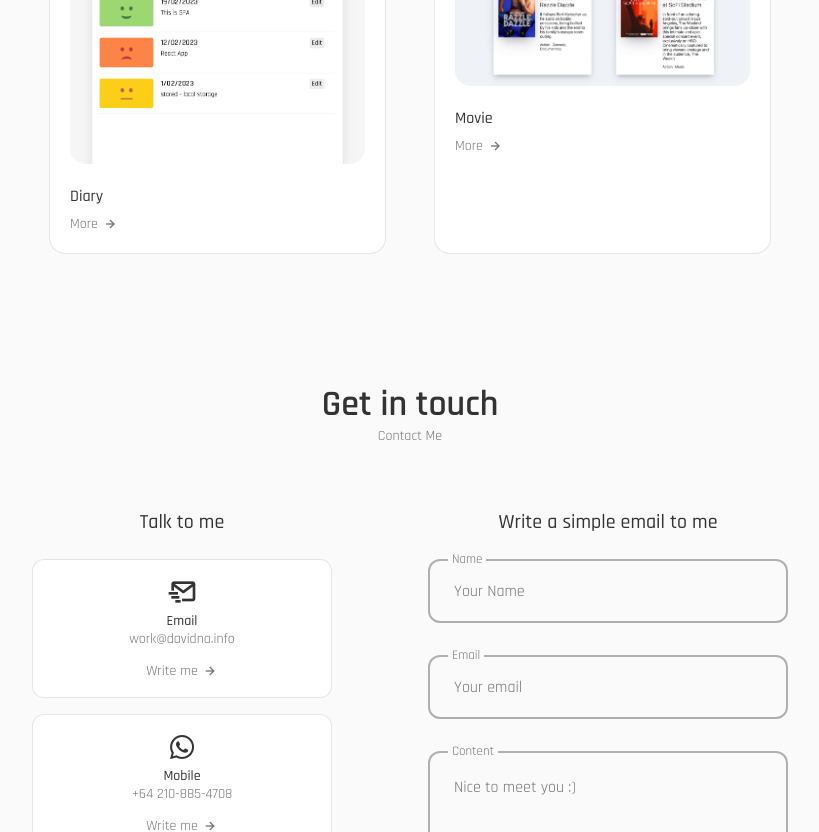
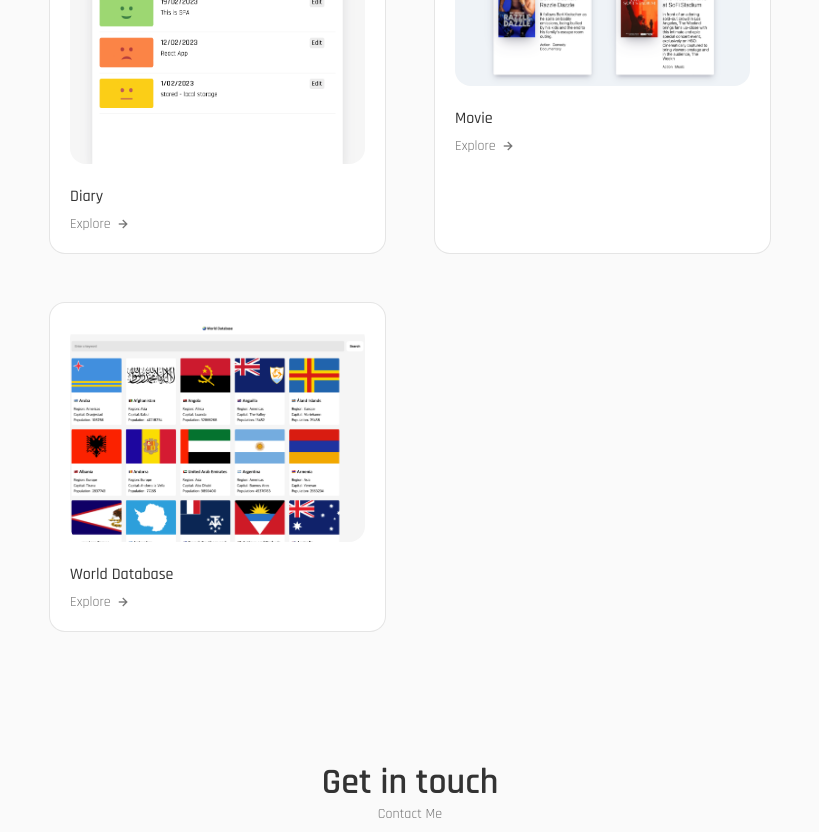
Before and after one commit to Na-David/Portfolio, a React (Create React App) app: page / in a window 1280 px wide. Shown: the part 3900-4732 px from the top of the page, without its empty margins (230-1049 px from the left). Built offline with nearby package versions, Linux system fonts and the light colour scheme; the HTML template or start-up script is replaced by a standard one.

Commit message:
portfolio updated

```diff
--- a/src/components/Work/Data.jsx
+++ b/src/components/Work/Data.jsx
@@ -2,7 +2,7 @@ import Work1 from "../../assets/matrix.jpg";
 import Work2 from "../../assets/tax_rate.jpg";
 import Work3 from "../../assets/diary.jpg";
 import Work4 from "../../assets/movie.jpg";
-
+import Work5 from "../../assets/naras.jpg";
 
 export const projectsData = [
   {
@@ -10,28 +10,35 @@ export const projectsData = [
     image: Work1,
     title: "Matrix Calculator",
     category: "C#",
-    url: "https://github.com/Na-David/Matrix-Calculator"
+    url: "https://github.com/Na-David/Matrix-Calculator",
   },
   {
     id: 2,
     image: Work2,
     title: "Tax Calculator",
     category: "C#",
-    url: "https://github.com/Na-David/NZ_Tax_Calculator_ICT627"
+    url: "https://github.com/Na-David/NZ_Tax_Calculator_ICT627",
   },
   {
     id: 3,
     image: Work3,
     title: "Diary",
     category: "React",
-    url: "https://dvid-mydiary.web.app/"
-   },
+    url: "https://dvid-mydiary.web.app/",
+  },
   {
     id: 4,
     image: Work4,
     title: "Movie",
     category: "React",
-    url: "https://na-david.github.io/Movie-Web/"
+    url: "https://na-david.github.io/Movie-Web/",
+  },
+  {
+    id: 5,
+    image: Work5,
+    title: "World Database",
+    category: "React",
+    url: "https://naras-liard.vercel.app",
   },
   // {
   //   id: 5,
--- a/src/components/Work/WorksItems.jsx
+++ b/src/components/Work/WorksItems.jsx
@@ -2,7 +2,6 @@ import React from "react";
 // import Detail from "./Detail";
 
 const WorkItems = ({ item }) => {
-
   return (
     <div className="work__card" key={item.id}>
       <img src={item.image} alt="" className="work__img" />
@@ -13,7 +12,7 @@ const WorkItems = ({ item }) => {
       </span> */}
 
       <a href={item.url} className="work__button">
-        More
+        Explore
         <i className="bx bx-right-arrow-alt work__button-icon"></i>
       </a>
     </div>
```
Also changed, not shown: src/assets/naras.jpg (added).
